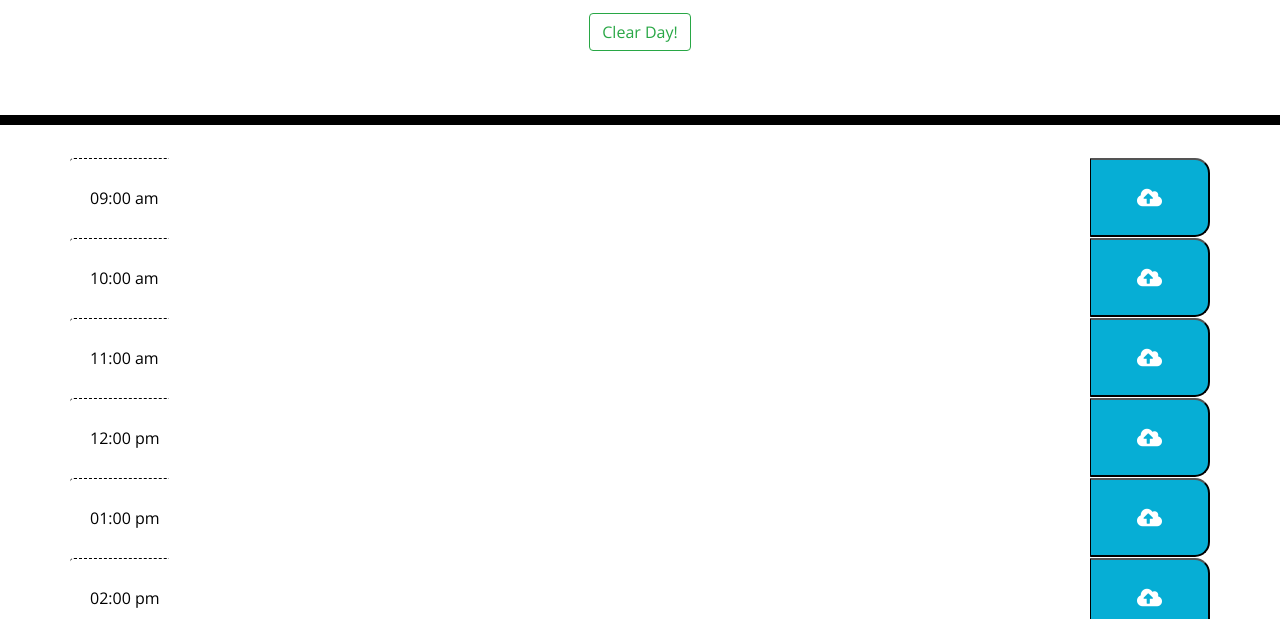
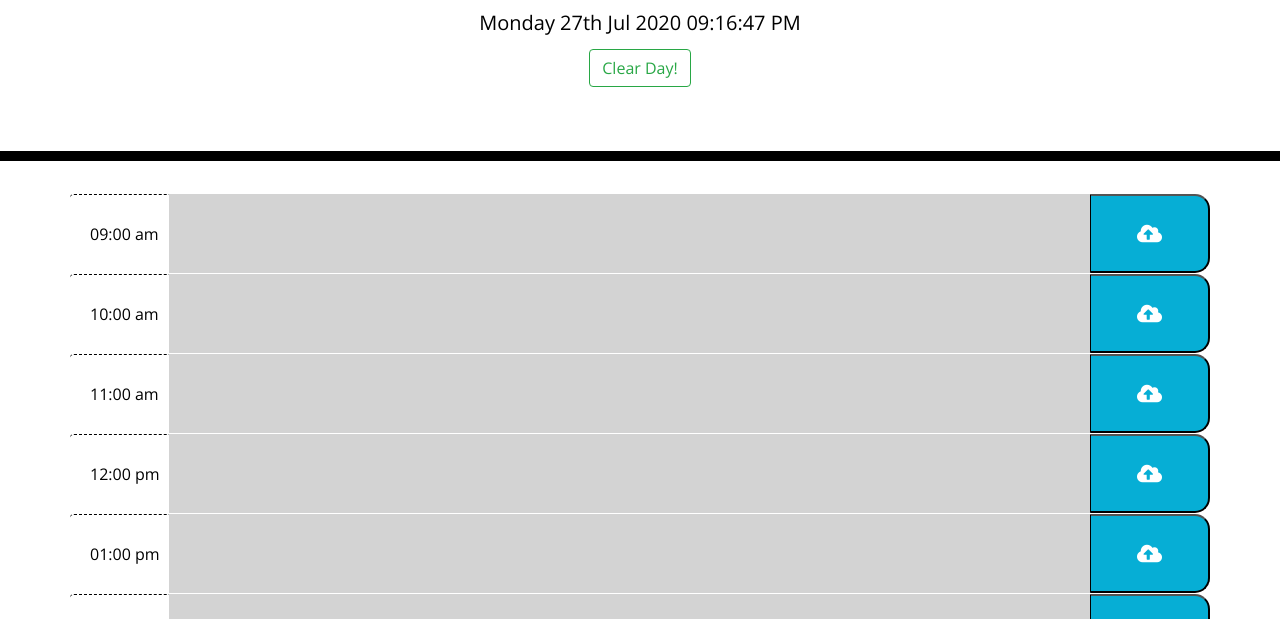
Before and after one commit to tarazin/Day-Planner, a plain HTML site: page index.html in a window 1280 px wide. Shown: the part 181-800 px from the top of the page. Drawn offline with nearby package versions, Linux system fonts and the light colour scheme; files that its build step writes are made by us from their sources.

Commit message:
changing files path

```diff
--- a/index.html
+++ b/index.html
@@ -18,7 +18,7 @@
       href="https://fonts.googleapis.com/css?family=Open+Sans&display=swap"
       rel="stylesheet"
     />
-    <link rel="stylesheet" href="index.css" />
+    <link rel="stylesheet" href="./Assets/index.css" />
 
     <title>Work Day Scheduler</title>
   </head>
@@ -147,6 +147,6 @@
 
     <script src="https://code.jquery.com/jquery-3.4.1.min.js"></script>
     <script src="https://cdnjs.cloudflare.com/ajax/libs/moment.js/2.24.0/moment.min.js"></script>
-    <script src="script.js"></script>
+    <script src="./Assets/script.js"></script>
   </body>
 </html>
```
